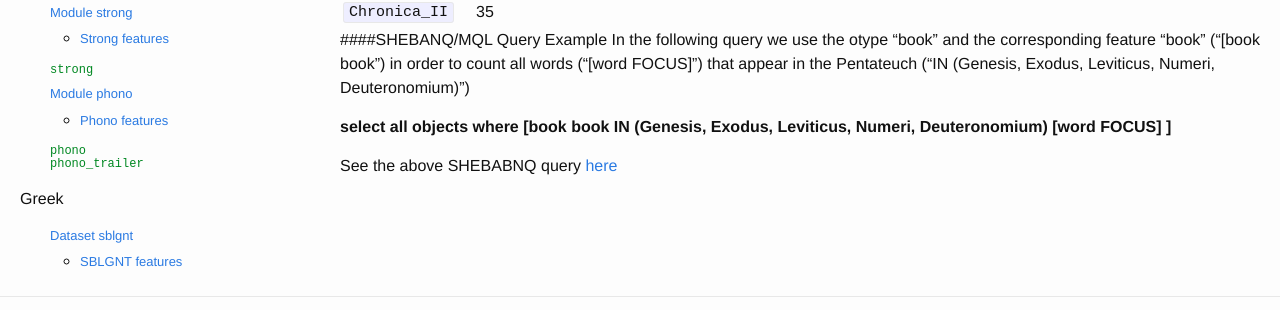
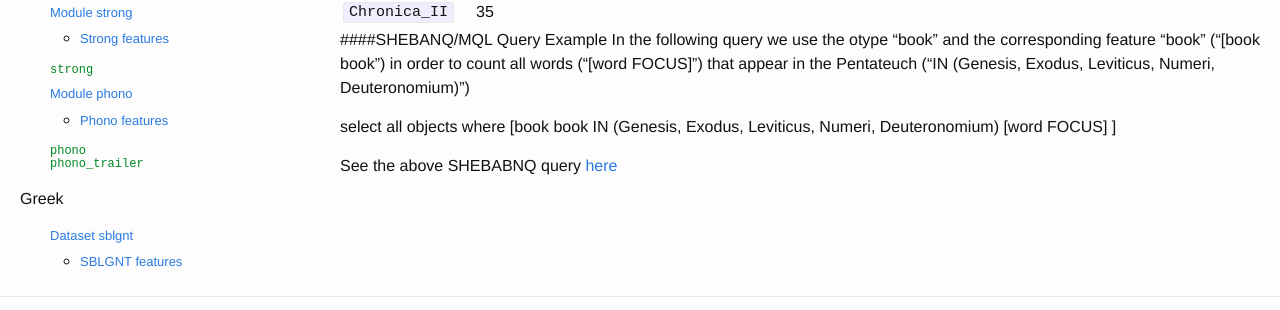
Before and after one commit to kungsik/text-fabric-data, a Jekyll site: the page built from docs/_features/hebrew/etcbc4c/book.md, in a window 1280 px wide. Shown: the part 1492-1802 px from the top of the page. Built offline with Jekyll 4.4.1, drawn with Linux system fonts in a browser that asks for light colours.

```diff
--- a/docs/_features/hebrew/etcbc4c/book.md
+++ b/docs/_features/hebrew/etcbc4c/book.md
@@ -58,9 +58,11 @@ book | #chapters
 ####SHEBANQ/MQL Query Example
 In the following query we use the otype "book" and the corresponding feature "book" ("[book book") in order to count all words ("[word FOCUS]") that appear in the Pentateuch ("IN (Genesis, Exodus, Leviticus, Numeri, Deuteronomium)")
 
-**select all objects where**
-**[book book IN (Genesis, Exodus, Leviticus, Numeri, Deuteronomium)**
-  **[word FOCUS]**
-**]**
+
+select all objects where
+[book book IN (Genesis, Exodus, Leviticus, Numeri, Deuteronomium)
+  [word FOCUS]
+]
+
 
 See the above SHEBABNQ query [here](https://shebanq.ancient-data.org/hebrew/query?version=4b&id=1502)
```
